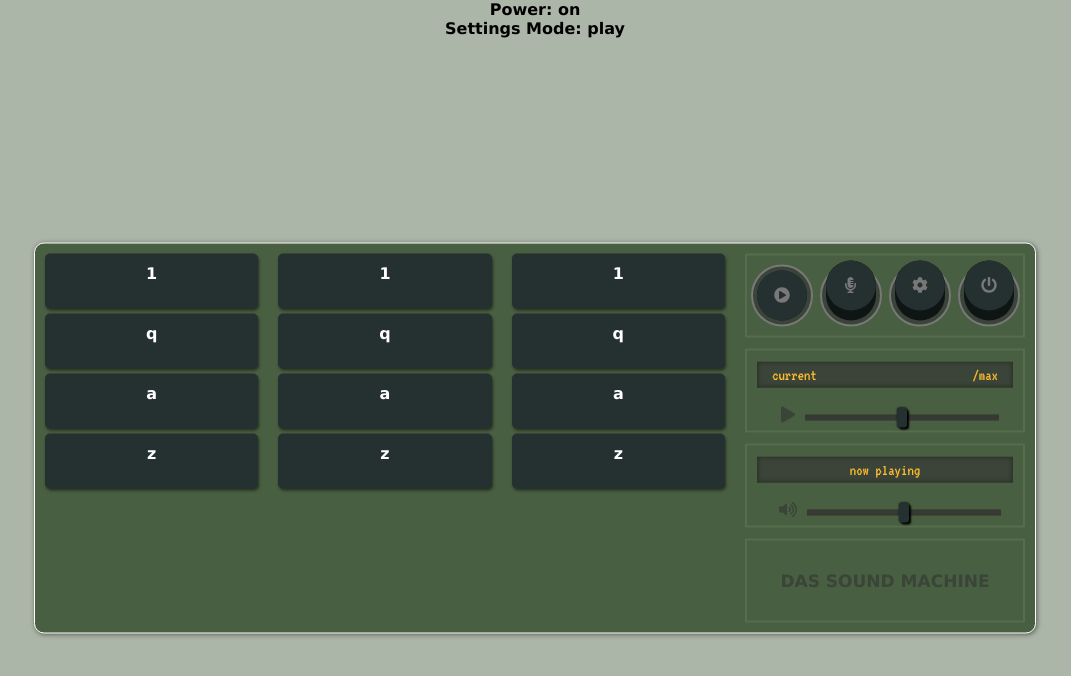
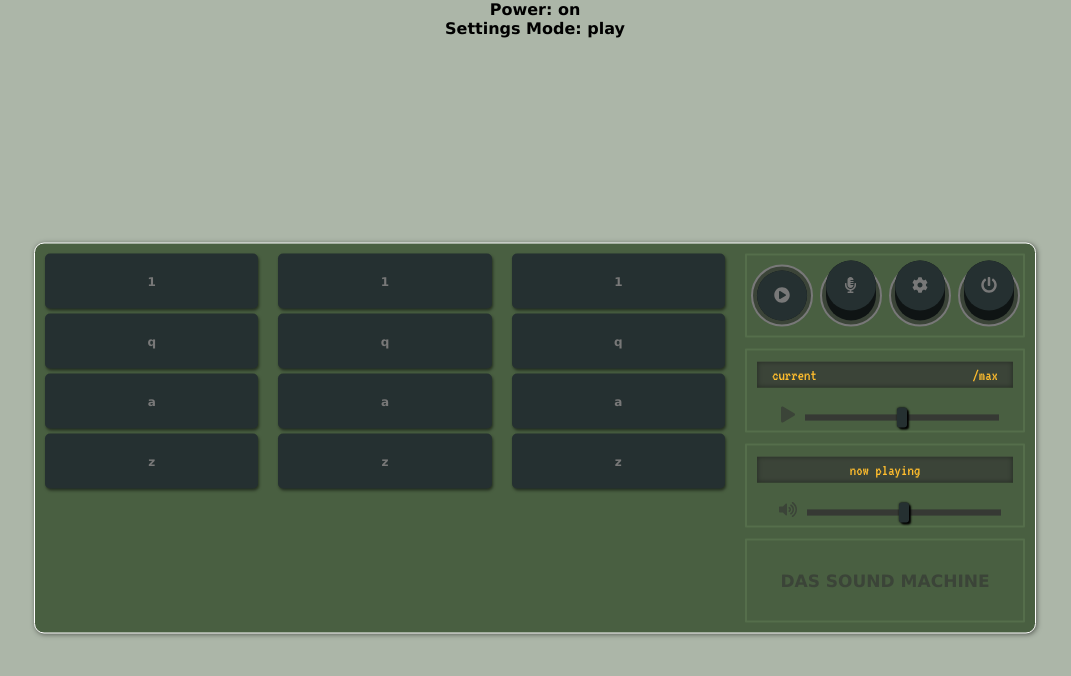
Before and after one commit to msmit1123/sound-machine, a React (Create React App) app: page / in a window 1280 px wide. Shown: the top 676 px of the page, without its empty margins (105-1176 px from the left). Built offline with nearby package versions, Linux system fonts and the light colour scheme; the HTML template or start-up script is replaced by a standard one.

Commit message:
centered button labels on pad

```diff
--- a/src/components/Button/Button.scss
+++ b/src/components/Button/Button.scss
@@ -7,7 +7,13 @@
   border-radius: 5px;
   background-color: $button-color;
   box-shadow: 1px 2px 3px rgba(0, 0, 0, 0.5);
-  color: white;
+  color: $accessory-color;
+  font-size: 12px;
+  display: flex;
+  flex-flow: row nowrap;
+  justify-content: space-around;
+  align-items: center;
+
   cursor: pointer;
 
   &:hover {
```
Also changed, not shown: src/containers/KeypadColumn/KeypadColumn.js (+0 -26 lines).
